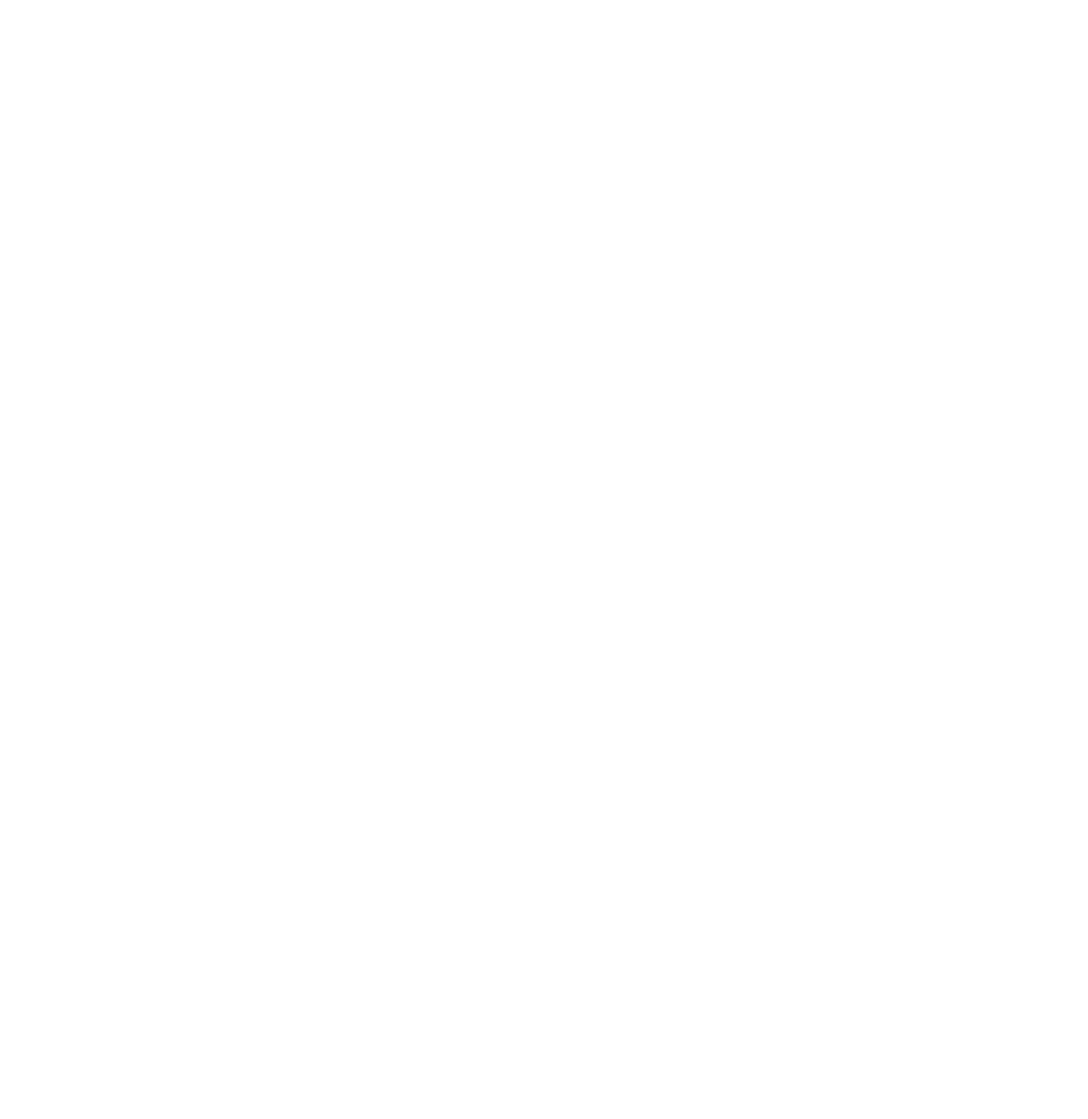
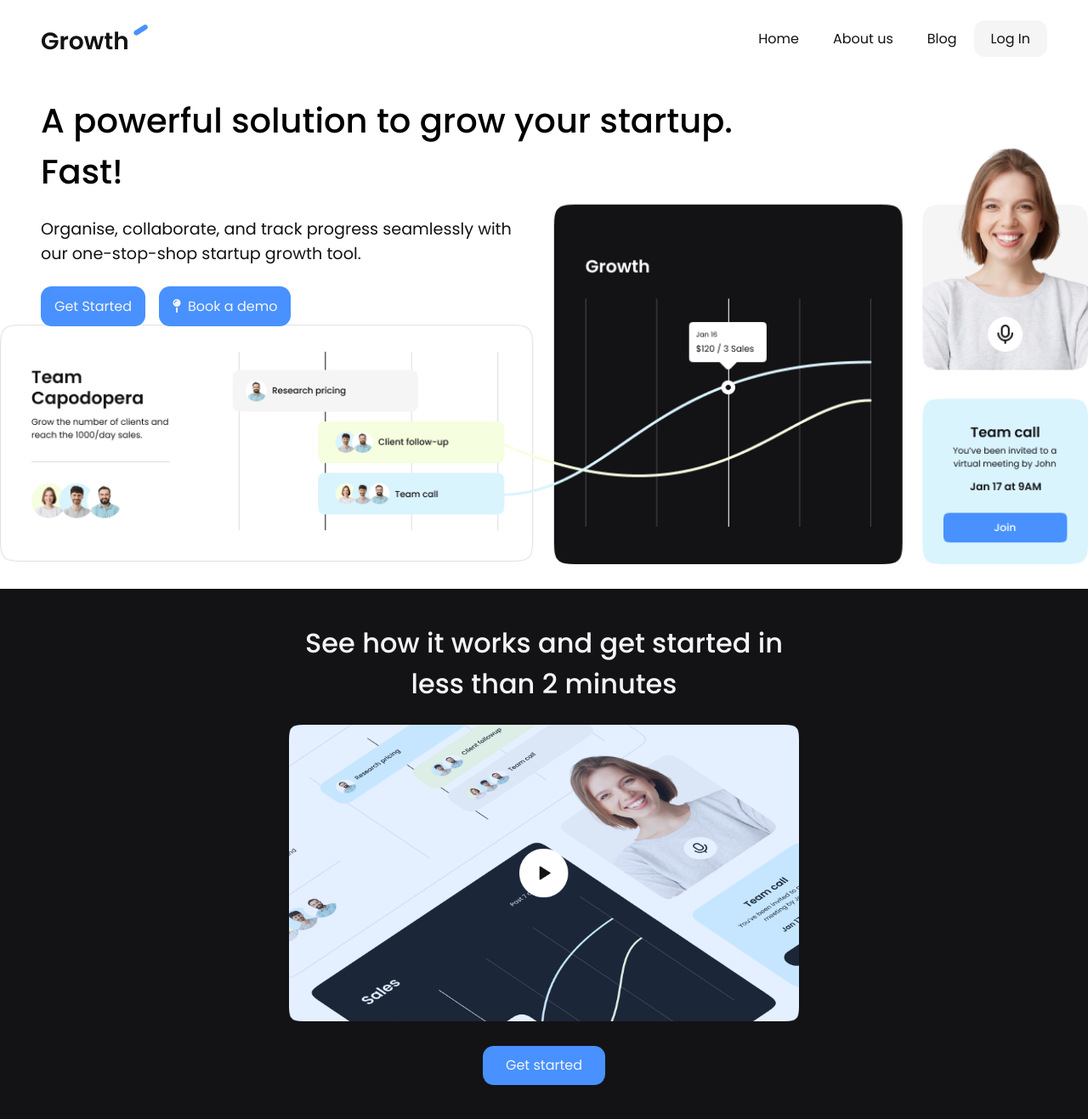
Before and after one commit to YznAlqadery/growth-webapp, a plain HTML site: page index.html in a window 1280 px wide. Shown: the whole page at 85% size. Before the commit the page ends 800 px from the top, so only its background shows below. Drawn offline with Linux system fonts and the light colour scheme.

Commit message:
Partial commit

```diff
--- a/index.html
+++ b/index.html
@@ -4,6 +4,66 @@
     <meta charset="UTF-8" />
     <meta name="viewport" content="width=device-width, initial-scale=1.0" />
     <title>Document</title>
+    <link
+      rel="stylesheet"
+      href="https://cdnjs.cloudflare.com/ajax/libs/font-awesome/6.4.2/css/all.min.css"
+      integrity="sha512-z3gLpd7yknf1YoNbCzqRKc4qyor8gaKU1qmn+CShxbuBusANI9QpRohGBreCFkKxLhei6S9CQXFEbbKuqLg0DA=="
+      crossorigin="anonymous"
+      referrerpolicy="no-referrer"
+    />
+    <link rel="stylesheet" href="styles.css" />
+    <link rel="preconnect" href="https://fonts.googleapis.com" />
+    <link rel="preconnect" href="https://fonts.gstatic.com" crossorigin />
+    <link
+      href="https://fonts.googleapis.com/css2?family=Poppins:ital,wght@0,300;0,400;0,500;0,600;0,700;0,800;1,300&display=swap"
+      rel="stylesheet"
+    />
   </head>
-  <body></body>
+  <body>
+    <nav class="navbar">
+      <div class="container">
+        <div class="logo">
+          <a href="index.html">
+            <img src="assets/images/logo-dark.png" alt="Growth Logo" />
+          </a>
+        </div>
+        <div class="menu-links">
+          <ul>
+            <li><a href="index.html">Home</a></li>
+            <li><a href="#">About us</a></li>
+            <li><a href="#">Blog</a></li>
+            <li>
+              <a class="btn light" href="#">Log In </a>
+            </li>
+          </ul>
+        </div>
+      </div>
+    </nav>
+    <main>
+      <section class="info-section">
+        <div class="content">
+          <h1>A powerful solution to grow your startup. Fast!</h1>
+          <p>
+            Organise, collaborate, and track progress seamlessly with our
+            one-stop-shop startup growth tool.
+          </p>
+          <div class="btns-div">
+            <a class="btn blue" href="#">Get Started</a>
+            <a class="btn blue" href="#"
+              ><i class="fa-solid fa-map-pin"></i>Book a demo</a
+            >
+          </div>
+        </div>
+      </section>
+      <section class="get-started">
+        <div class="container">
+          <div class="content">
+            <h2>See how it works and get started in less than 2 minutes</h2>
+            <img src="assets/images/video-preview.png" alt="Video preview" />
+            <a href="#">Get started</a>
+          </div>
+        </div>
+      </section>
+    </main>
+  </body>
 </html>
--- a/styles.css
+++ b/styles.css
@@ -0,0 +1,165 @@
+*,
+*::before,
+*::after {
+  box-sizing: border-box;
+}
+/*
+    2. Remove default margin
+  */
+* {
+  margin: 0;
+  padding: 0;
+}
+/*
+    Typographic tweaks!
+    3. Add accessible line-height
+    4. Improve text rendering
+  */
+body {
+  line-height: 1.5;
+  -webkit-font-smoothing: antialiased;
+}
+/*
+    5. Improve media defaults
+  */
+img,
+picture,
+video,
+canvas,
+svg {
+  display: block;
+  max-width: 100%;
+}
+/*
+    6. Remove built-in form typography styles
+  */
+input,
+button,
+textarea,
+select {
+  font: inherit;
+}
+/*
+    7. Avoid text overflows
+  */
+p,
+h1,
+h2,
+h3,
+h4,
+h5,
+h6 {
+  overflow-wrap: break-word;
+}
+:root {
+  --color-blue-fill: #4891ff;
+  --color-light-blue-fill: #daf4fe;
+  --color-light: #f4f4f6;
+  --color-light-2: #f5f5f5;
+  --color-dark: #131316;
+}
+body {
+  font-family: Poppins, sans-serif;
+}
+.container {
+  display: flex;
+  justify-content: space-between;
+  align-items: center;
+  margin-top: 1.8rem;
+  padding: 0 3rem;
+}
+.menu-links ul {
+  display: flex;
+  list-style: none;
+  justify-content: space-between;
+}
+.menu-links ul li a {
+  text-decoration: none;
+  color: var(--color-dark);
+  padding: 10px 20px;
+  transition: all 0.3s ease;
+}
+.menu-links ul li:last-child a:last-child {
+  background-color: var(--color-light-2);
+  color: var(--color-dark);
+  border-radius: 0.8rem;
+}
+.info-section {
+  padding: 3rem;
+  background: url(./assets/images/section-bg.png);
+  background-repeat: no-repeat;
+  background-size: contain;
+  background-position: center bottom;
+  height: 600px;
+}
+.info-section .content {
+  width: 70%;
+}
+.info-section h1 {
+  font-size: 2.5rem;
+  margin-bottom: 1.5rem;
+  font-weight: 500;
+}
+.info-section p {
+  width: 70%;
+  font-size: 1.2rem;
+  margin-bottom: 1.5rem;
+  color: var(--color-dark);
+}
+.info-section .btns-div {
+  display: flex;
+  gap: 1rem;
+}
+.info-section .btns-div a {
+  text-decoration: none;
+  padding: 0.7rem 1rem;
+  border-radius: 0.8rem;
+  color: var(--color-light);
+  background-color: var(--color-blue-fill);
+  transition: all 0.3s ease;
+}
+.info-section .btns-div a:last-child i {
+  margin-right: 0.5rem;
+}
+.info-section .btns-div a:hover {
+  background-color: var(--color-light-blue-fill);
+  color: var(--color-dark);
+}
+.get-started {
+  background: var(--color-dark);
+  color: var(--color-light);
+}
+.get-started .container {
+  display: flex;
+  flex-direction: column;
+  align-items: center;
+  justify-content: center;
+  padding: 2.5rem;
+}
+.get-started .container .content {
+  max-width: 50%;
+  text-align: center;
+}
+.get-started .container .content img {
+  display: block;
+  margin: 0 auto;
+}
+.get-started .container .content h2 {
+  font-size: 2rem;
+  margin-bottom: 1.5rem;
+  font-weight: 500;
+}
+.get-started .container .content a {
+  display: inline-block;
+  text-decoration: none;
+  padding: 0.7rem 1.7rem;
+  border-radius: 0.8rem;
+  color: var(--color-light);
+  background-color: var(--color-blue-fill);
+  transition: all 0.3s ease;
+  margin-top: 1.8rem;
+}
+.get-started .container .content a:hover {
+  background-color: var(--color-light-blue-fill);
+  color: var(--color-dark);
+}
```
Also changed, not shown: main.js (added).
